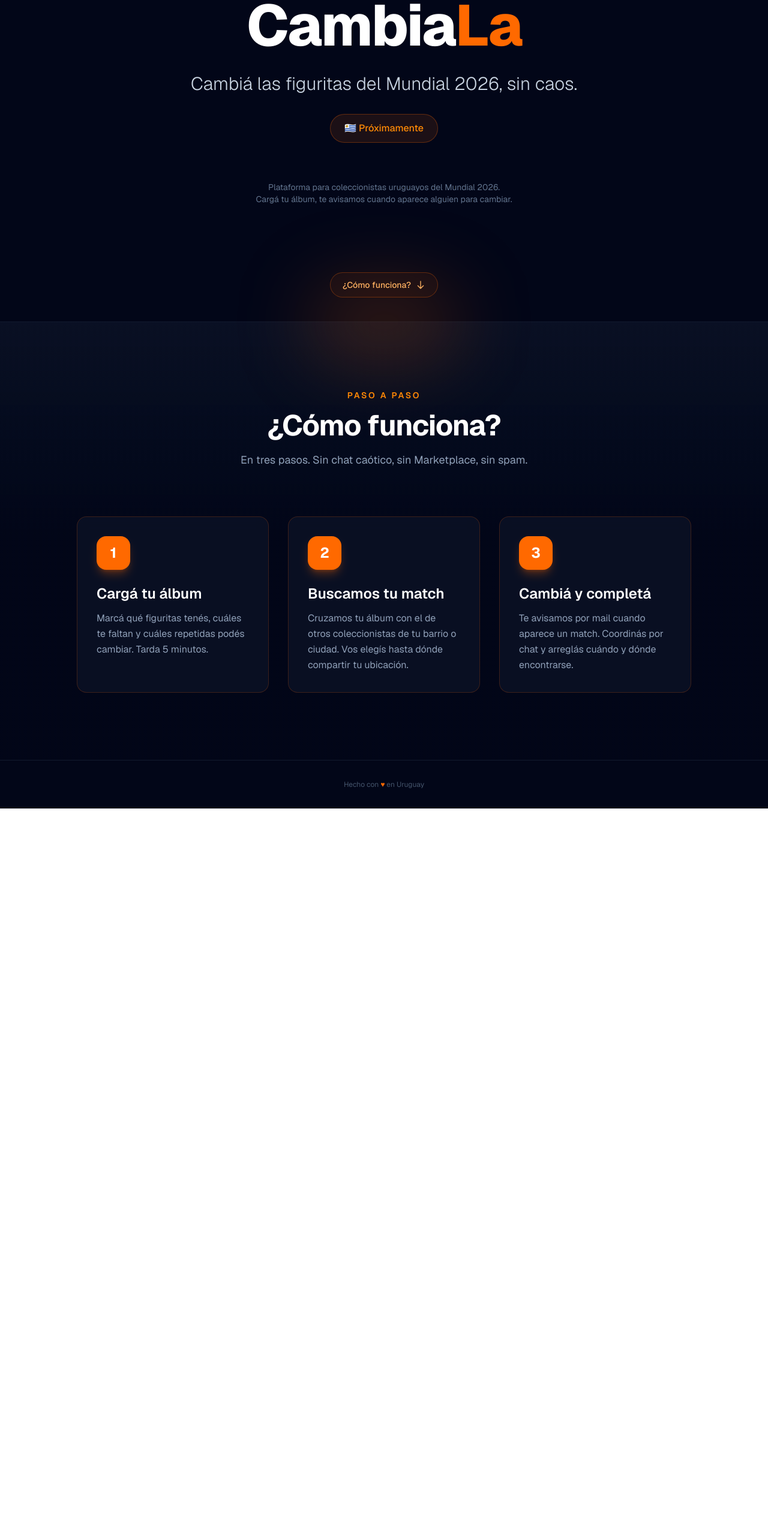
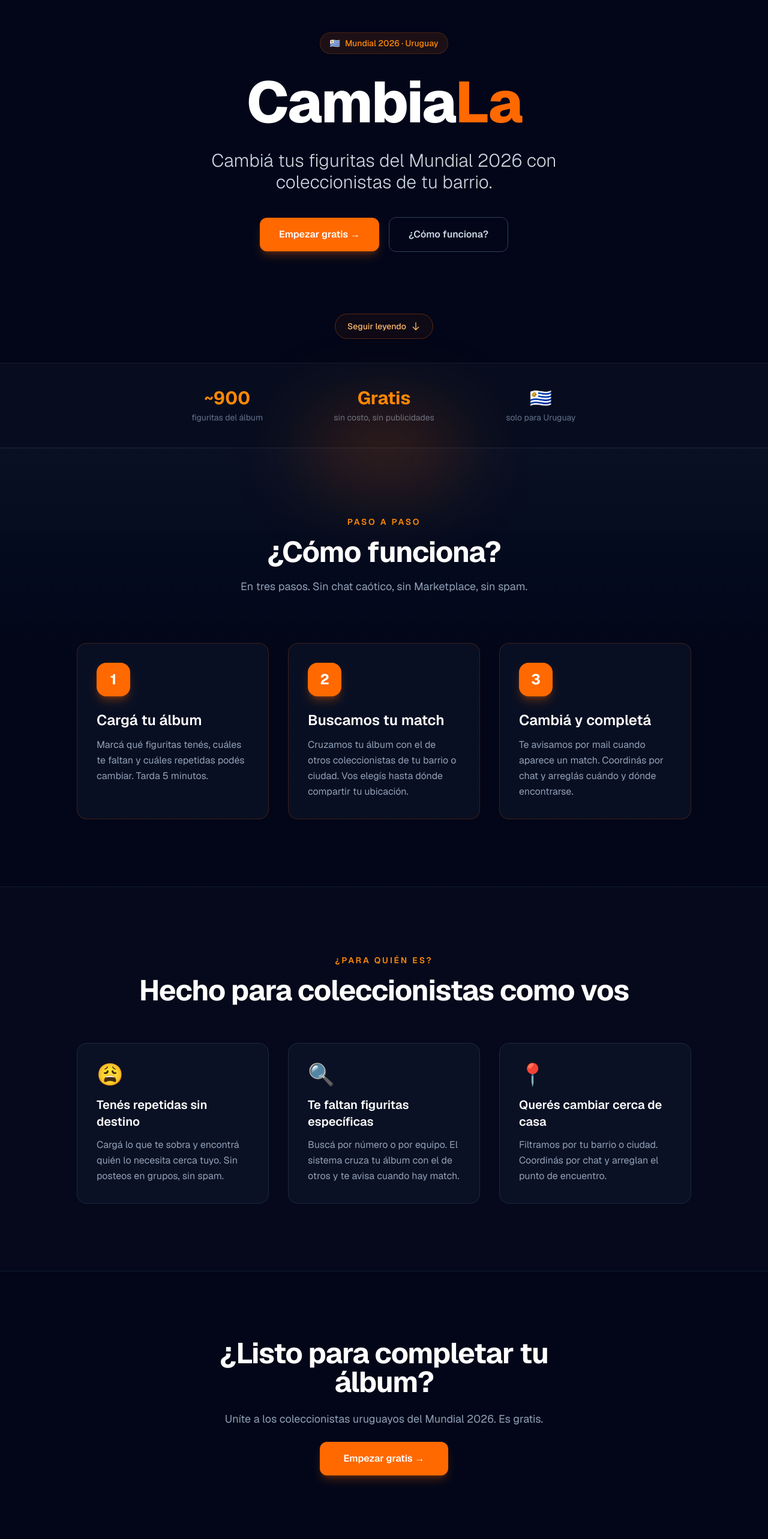
Before and after one commit to gonzalocvv/CambiaLa, a Next.js app: page / in a window 1280 px wide. Shown: the part 200-2766 px from the top of the page at 60% size. Before the commit the page ends 1548 px from the top, so only its background shows below. Built offline with nearby package versions, Linux system fonts and the light colour scheme.

Commit message:
feat(landing): RF-801 evolve coming-soon to full landing page
Secciones: hero con CTA doble (registro + scroll), stats bar (900 figuritas,
Gratis, Uruguay), cómo funciona (3 pasos, existente), casos de uso (3 cards),
CTA final. Cero strings hardcodeados — todo vía next-intl. Mobile-first.

```diff
--- a/messages/es.json
+++ b/messages/es.json
@@ -26,14 +26,26 @@
     "trades": "{count, plural, one {1 cambio} other {# cambios}}"
   },
   "Home": {
+    "nav": {
+      "login": "Iniciá sesión",
+      "cta": "Empezar gratis"
+    },
     "hero": {
       "titlePrefix": "Cambia",
       "titleHighlight": "La",
-      "subtitle": "Cambiá las figuritas del Mundial 2026, sin caos.",
-      "badge": "🇺🇾 Próximamente",
-      "descriptionLine1": "Plataforma para coleccionistas uruguayos del Mundial 2026.",
-      "descriptionLine2": "Cargá tu álbum, te avisamos cuando aparece alguien para cambiar.",
-      "scrollHint": "¿Cómo funciona?"
+      "subtitle": "Cambiá tus figuritas del Mundial 2026 con coleccionistas de tu barrio.",
+      "badge": "Mundial 2026 · Uruguay",
+      "cta": "Empezar gratis",
+      "ctaSecondary": "¿Cómo funciona?",
+      "scrollHint": "Seguir leyendo"
+    },
+    "stats": {
+      "stickersValue": "~900",
+      "stickersLabel": "figuritas del álbum",
+      "freeValue": "Gratis",
+      "freeLabel": "sin costo, sin publicidades",
+      "locationValue": "🇺🇾",
+      "locationLabel": "solo para Uruguay"
     },
     "howItWorks": {
       "eyebrow": "Paso a paso",
@@ -46,6 +58,24 @@
       "step3Title": "Cambiá y completá",
       "step3Desc": "Te avisamos por mail cuando aparece un match. Coordinás por chat y arreglás cuándo y dónde encontrarse."
     },
+    "useCases": {
+      "eyebrow": "¿Para quién es?",
+      "title": "Hecho para coleccionistas como vos",
+      "case1Emoji": "😩",
+      "case1Title": "Tenés repetidas sin destino",
+      "case1Desc": "Cargá lo que te sobra y encontrá quién lo necesita cerca tuyo. Sin posteos en grupos, sin spam.",
+      "case2Emoji": "🔍",
+      "case2Title": "Te faltan figuritas específicas",
+      "case2Desc": "Buscá por número o por equipo. El sistema cruza tu álbum con el de otros y te avisa cuando hay match.",
+      "case3Emoji": "📍",
+      "case3Title": "Querés cambiar cerca de casa",
+      "case3Desc": "Filtramos por tu barrio o ciudad. Coordinás por chat y arreglan el punto de encuentro."
+    },
+    "finalCta": {
+      "title": "¿Listo para completar tu álbum?",
+      "subtitle": "Uníte a los coleccionistas uruguayos del Mundial 2026. Es gratis.",
+      "cta": "Empezar gratis"
+    },
     "footer": "Hecho con <heart>♥</heart> en Uruguay"
   }
 }
--- a/src/app/page.tsx
+++ b/src/app/page.tsx
@@ -1,13 +1,23 @@
 import { ScrollHint } from '@/components/coming-soon/ScrollHint';
+import { Navbar } from '@/components/layout/navbar';
 import { getTranslations } from 'next-intl/server';
+import Link from 'next/link';
 
 export default async function Home() {
   const t = await getTranslations('Home');
 
   return (
     <div className="flex flex-1 flex-col bg-slate-950 text-white">
+      <Navbar loginLabel={t('nav.login')} ctaLabel={t('nav.cta')} />
+
+      {/* Hero */}
       <section className="relative flex min-h-[92vh] flex-col items-center justify-center px-6 py-20">
         <div className="max-w-2xl space-y-8 text-center">
+          <div className="inline-flex items-center gap-2 rounded-full bg-orange-500/10 px-4 py-2 text-sm font-medium text-orange-400 ring-1 ring-orange-500/20 ring-inset">
+            <span>🇺🇾</span>
+            <span>{t('hero.badge')}</span>
+          </div>
+
           <h1 className="text-6xl font-extrabold tracking-tight md:text-8xl">
             {t('hero.titlePrefix')}
             <span className="text-orange-500">{t('hero.titleHighlight')}</span>
@@ -15,25 +25,51 @@ export default async function Home() {
 
           <p className="text-2xl font-light text-slate-300 md:text-3xl">{t('hero.subtitle')}</p>
 
-          <div className="inline-block">
-            <span className="inline-flex items-center rounded-full bg-orange-500/10 px-6 py-3 text-base font-medium text-orange-400 ring-1 ring-orange-500/30 ring-inset">
-              {t('hero.badge')}
-            </span>
+          <div className="flex flex-col items-center gap-4 pt-2 sm:flex-row sm:justify-center">
+            <Link
+              href="/auth/login"
+              className="inline-flex items-center justify-center rounded-xl bg-orange-500 px-8 py-4 text-base font-semibold text-white shadow-lg shadow-orange-500/25 transition-all hover:-translate-y-0.5 hover:bg-orange-400 hover:shadow-xl hover:shadow-orange-500/30"
+            >
+              {t('hero.cta')} →
+            </Link>
+            <a
+              href="#como-funciona"
+              className="inline-flex items-center justify-center rounded-xl border border-slate-700 px-8 py-4 text-base font-semibold text-slate-300 transition-all hover:border-slate-500 hover:text-white"
+            >
+              {t('hero.ctaSecondary')}
+            </a>
           </div>
-
-          <p className="pt-8 text-sm text-slate-500">
-            {t('hero.descriptionLine1')}
-            <br />
-            {t('hero.descriptionLine2')}
-          </p>
         </div>
 
         <ScrollHint targetId="como-funciona" label={t('hero.scrollHint')} />
       </section>
 
+      {/* Stats bar */}
+      <section className="border-y border-slate-800/60 bg-slate-900/40 px-6 py-10">
+        <div className="mx-auto grid max-w-3xl grid-cols-3 gap-4 text-center">
+          <div className="space-y-1">
+            <p className="text-2xl font-bold text-orange-400 md:text-3xl">
+              {t('stats.stickersValue')}
+            </p>
+            <p className="text-xs text-slate-500 md:text-sm">{t('stats.stickersLabel')}</p>
+          </div>
+          <div className="space-y-1">
+            <p className="text-2xl font-bold text-orange-400 md:text-3xl">{t('stats.freeValue')}</p>
+            <p className="text-xs text-slate-500 md:text-sm">{t('stats.freeLabel')}</p>
+          </div>
+          <div className="space-y-1">
+            <p className="text-2xl font-bold text-orange-400 md:text-3xl">
+              {t('stats.locationValue')}
+            </p>
+            <p className="text-xs text-slate-500 md:text-sm">{t('stats.locationLabel')}</p>
+          </div>
+        </div>
+      </section>
+
+      {/* Cómo funciona */}
       <section
         id="como-funciona"
-        className="relative scroll-mt-8 border-t border-slate-800/60 bg-gradient-to-b from-slate-900/60 via-slate-950 to-slate-950 px-6 py-28"
+        className="relative scroll-mt-16 border-t border-slate-800/60 bg-gradient-to-b from-slate-900/60 via-slate-950 to-slate-950 px-6 py-28"
       >
         <div
           aria-hidden="true"
@@ -74,6 +110,67 @@ export default async function Home() {
         </div>
       </section>
 
+      {/* Casos de uso */}
+      <section className="border-t border-slate-800/60 bg-slate-900/20 px-6 py-28">
+        <div className="mx-auto max-w-5xl">
+          <div className="text-center">
+            <p className="text-sm font-semibold tracking-[0.2em] text-orange-400 uppercase">
+              {t('useCases.eyebrow')}
+            </p>
+            <h2 className="mt-4 text-4xl font-bold tracking-tight text-white md:text-5xl">
+              {t('useCases.title')}
+            </h2>
+          </div>
+
+          <div className="mt-16 grid gap-6 md:grid-cols-3 md:gap-8">
+            {[
+              {
+                emoji: t('useCases.case1Emoji'),
+                title: t('useCases.case1Title'),
+                desc: t('useCases.case1Desc'),
+              },
+              {
+                emoji: t('useCases.case2Emoji'),
+                title: t('useCases.case2Title'),
+                desc: t('useCases.case2Desc'),
+              },
+              {
+                emoji: t('useCases.case3Emoji'),
+                title: t('useCases.case3Title'),
+                desc: t('useCases.case3Desc'),
+              },
+            ].map(({ emoji, title, desc }) => (
+              <div
+                key={title}
+                className="rounded-2xl border border-slate-800 bg-slate-900/60 p-8 transition-all hover:border-slate-700"
+              >
+                <span className="text-4xl" role="img" aria-hidden="true">
+                  {emoji}
+                </span>
+                <h3 className="mt-4 text-xl font-semibold text-white">{title}</h3>
+                <p className="mt-3 text-base leading-relaxed text-slate-400">{desc}</p>
+              </div>
+            ))}
+          </div>
+        </div>
+      </section>
+
+      {/* CTA final */}
+      <section className="border-t border-slate-800/60 px-6 py-28">
+        <div className="mx-auto max-w-xl space-y-6 text-center">
+          <h2 className="text-4xl font-bold tracking-tight text-white md:text-5xl">
+            {t('finalCta.title')}
+          </h2>
+          <p className="text-lg text-slate-400">{t('finalCta.subtitle')}</p>
+          <Link
+            href="/auth/login"
+            className="inline-flex items-center justify-center rounded-xl bg-orange-500 px-10 py-4 text-base font-semibold text-white shadow-lg shadow-orange-500/25 transition-all hover:-translate-y-0.5 hover:bg-orange-400 hover:shadow-xl hover:shadow-orange-500/30"
+          >
+            {t('finalCta.cta')} →
+          </Link>
+        </div>
+      </section>
+
       <footer className="border-t border-slate-800/60 px-6 py-8 text-center text-xs text-slate-600">
         {t.rich('footer', {
           heart: (chunks) => <span className="text-orange-500">{chunks}</span>,
```
